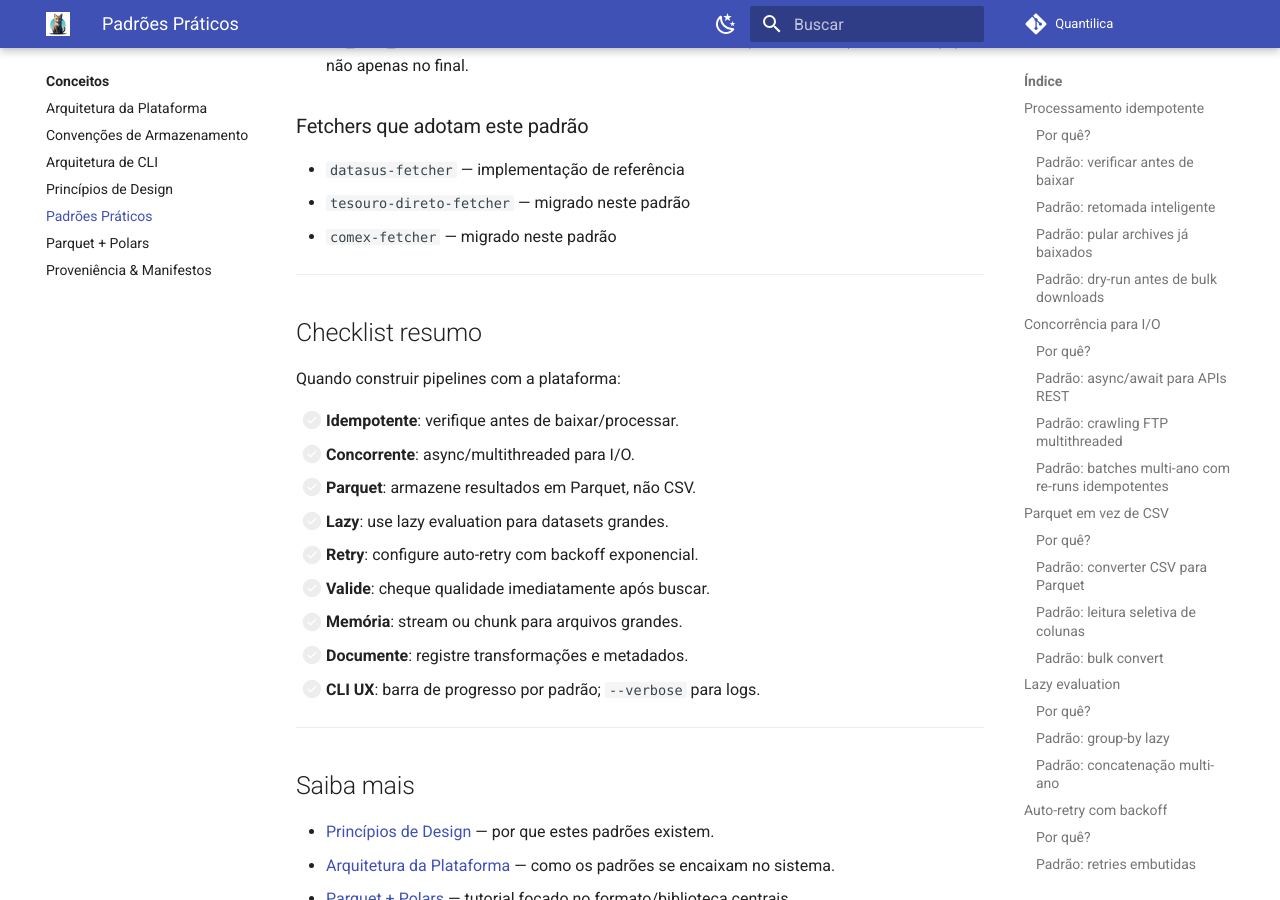
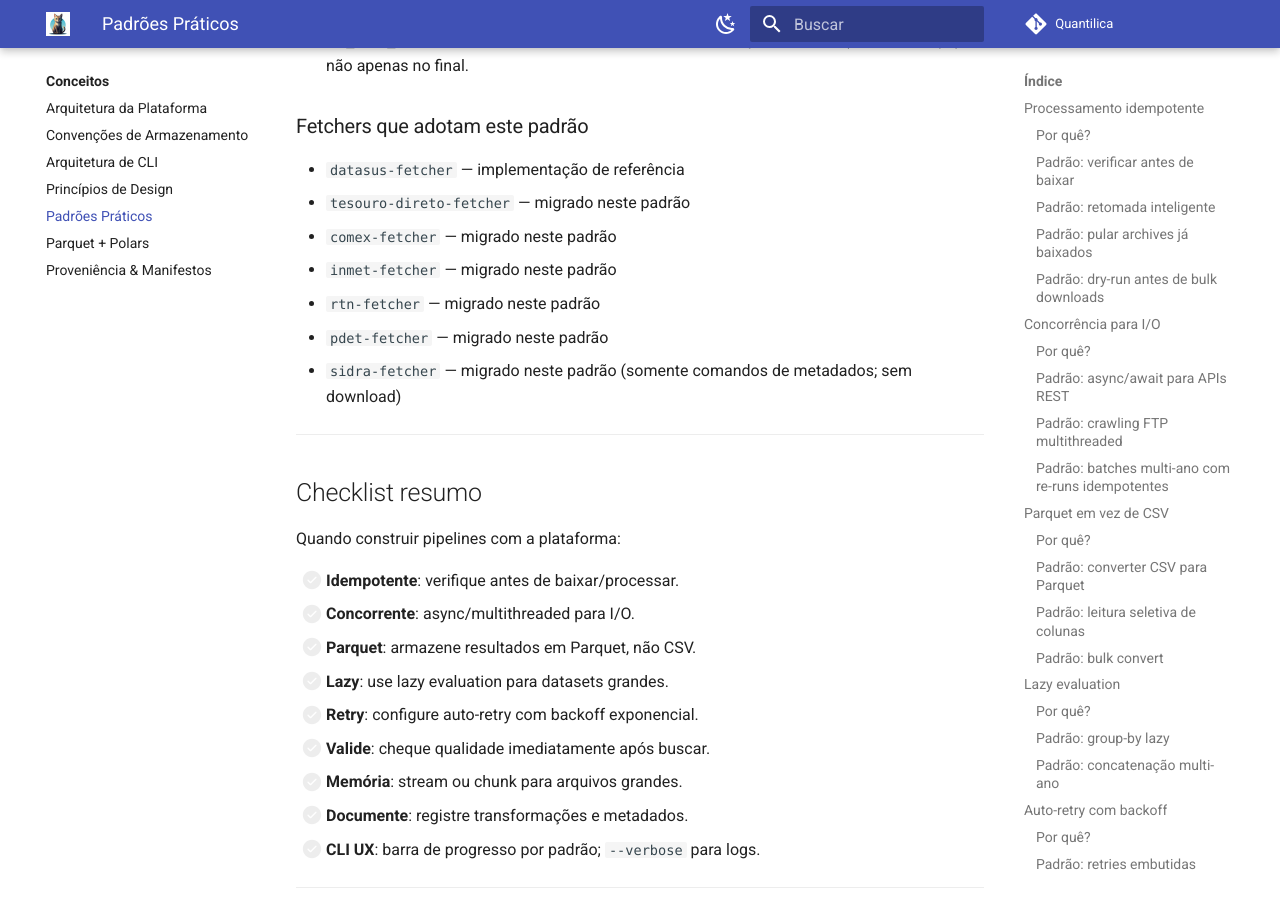
Before and after one commit to Quantilica/docs, an MkDocs documentation site: the page built from docs/concepts/padroes.md, in a window 1280 px wide and 900 px high, scrolled down 13270 px. Built offline with MkDocs 1.6.1 and Material for MkDocs 9.7.7, drawn with Linux system fonts in a browser that asks for light colours; some web fonts are replaced.

Commit message:
docs(padroes): add remaining fetchers to CLI UX pattern adopters list
Co-Authored-By: Claude Sonnet 4.6 <noreply@anthropic.com>

```diff
--- a/docs/concepts/padroes.md
+++ b/docs/concepts/padroes.md
@@ -594,6 +594,10 @@ def main():
 - `datasus-fetcher` — implementação de referência
 - `tesouro-direto-fetcher` — migrado neste padrão
 - `comex-fetcher` — migrado neste padrão
+- `inmet-fetcher` — migrado neste padrão
+- `rtn-fetcher` — migrado neste padrão
+- `pdet-fetcher` — migrado neste padrão
+- `sidra-fetcher` — migrado neste padrão (somente comandos de metadados; sem download)
 
 ---
 
```
